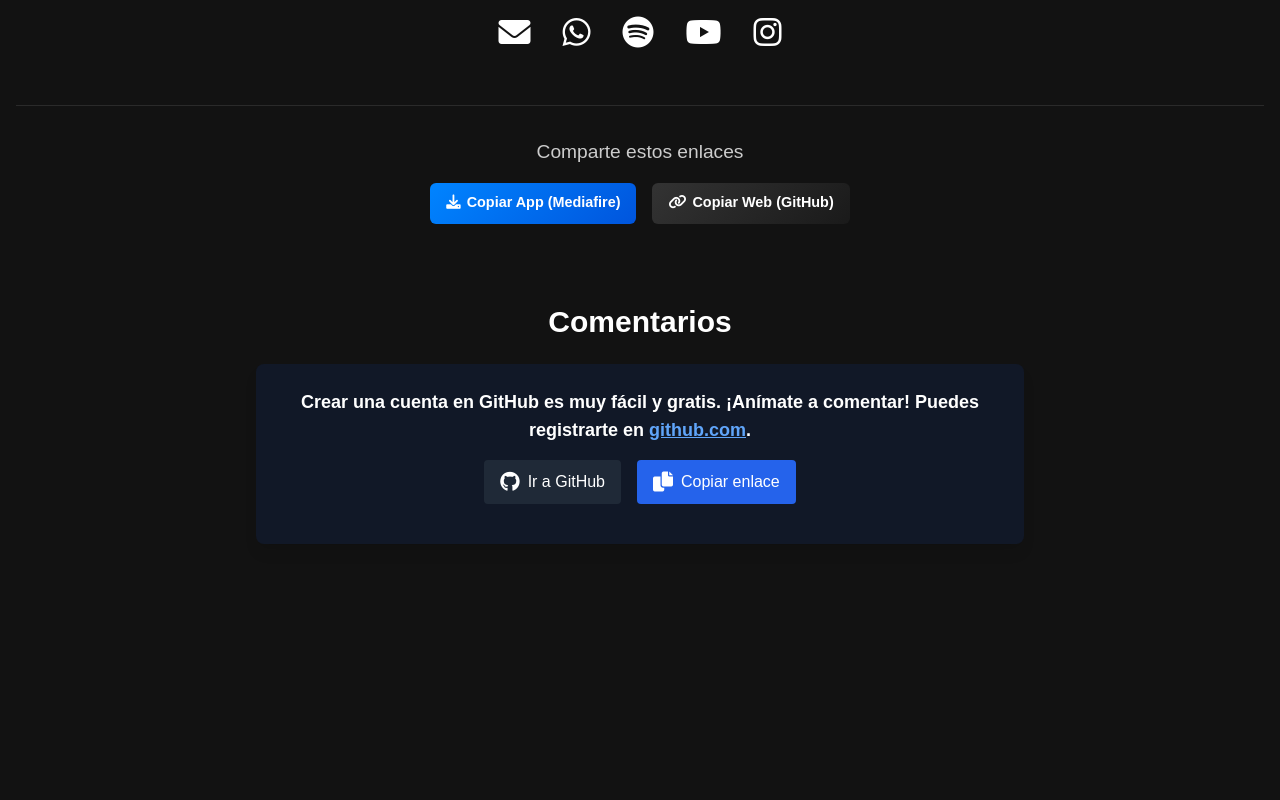
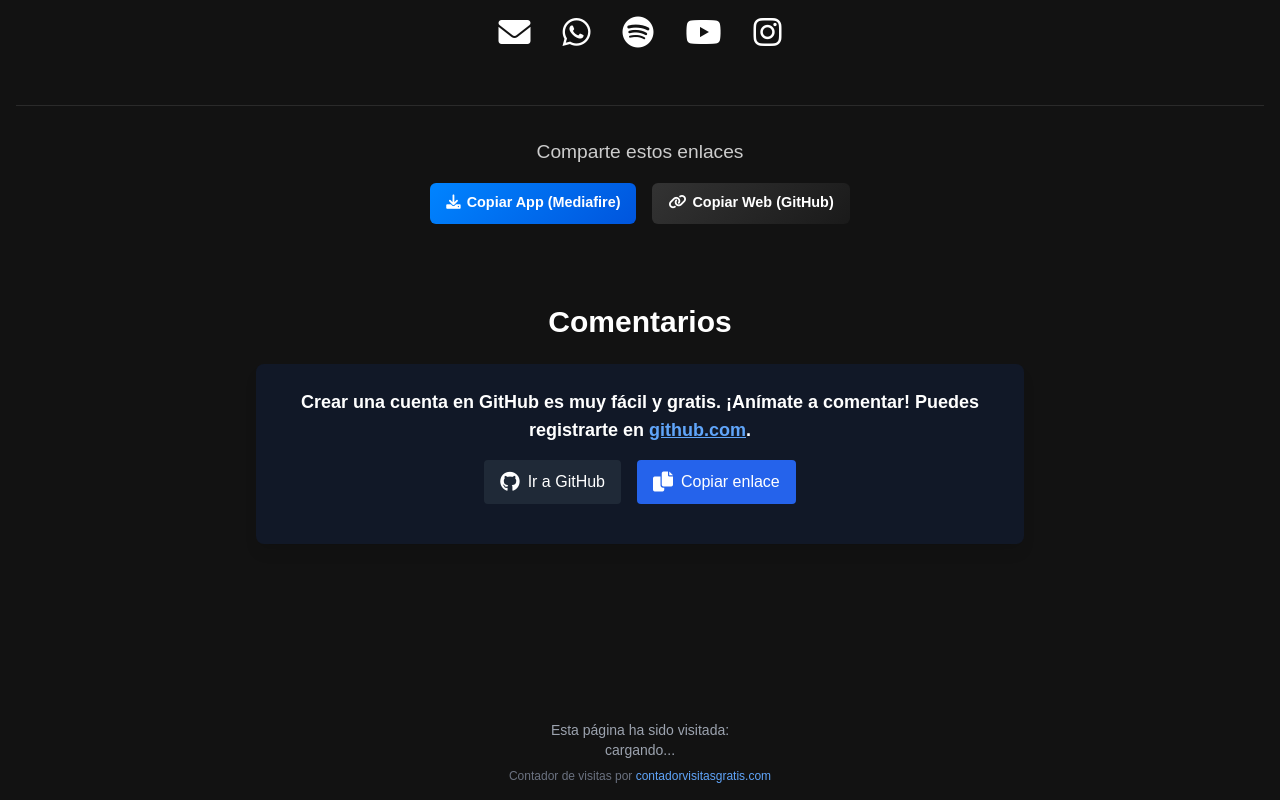
Before and after one commit to EstebanFedericoMansilla/Estev, a plain HTML site: page index.html in a window 1280 px wide. Shown: the part 1714-2514 px from the top of the page. Before the commit the page ends 2418 px from the top, so only its background shows below. Drawn offline with nearby package versions, Linux system fonts and the light colour scheme.

Commit message:
Add files via upload

```diff
--- a/index.html
+++ b/index.html
@@ -657,6 +657,39 @@
             });
         });
     </script>
+
+    <!-- Visitor Counter -->
+    <div class="text-center py-4 text-gray-400 text-sm">
+        <p>Esta página ha sido visitada:</p>
+        <div id="contador-visitas">
+            <span id="contador-numero">cargando...</span>
+        </div>
+        <p class="text-xs text-gray-500 mt-2">Contador de visitas por <a href="https://www.contadorvisitasgratis.com" target="_blank" class="text-blue-400 hover:underline">contadorvisitasgratis.com</a></p>
+    </div>
+
+    <script>
+    // Solo cargar el contador si es la primera visita en esta sesión
+    if (!sessionStorage.getItem('visitaContada')) {
+        // Cargar el contador
+        const script = document.createElement('script');
+        script.src = "https://counter1.optistats.ovh/private/counter.js?c=23uwt7u3dyax7um6r7wg2tlcmt795q38&down=async";
+        script.async = true;
+        script.onload = function() {
+            // Mostrar el contador
+            document.getElementById('contador-visitas').innerHTML =
+                '<div id="sfc23uwt7u3dyax7um6r7wg2tlcmt795q38"></div>';
+        };
+        document.body.appendChild(script);
+
+        // Marcar que ya contamos esta visita
+        sessionStorage.setItem('visitaContada', 'true');
+    } else {
+        // Si ya contamos la visita, mostrar el contador sin incrementar
+        document.getElementById('contador-visitas').innerHTML =
+            '<div id="sfc23uwt7u3dyax7um6r7wg2tlcmt795q38"></div>' +
+            '<script type="text/javascript" src="https://counter1.optistats.ovh/private/counter.js?c=23uwt7u3dyax7um6r7wg2tlcmt795q38&down=async" async><\/script>';
+    }
+    </script>
 </body>
 
 </html>
```
